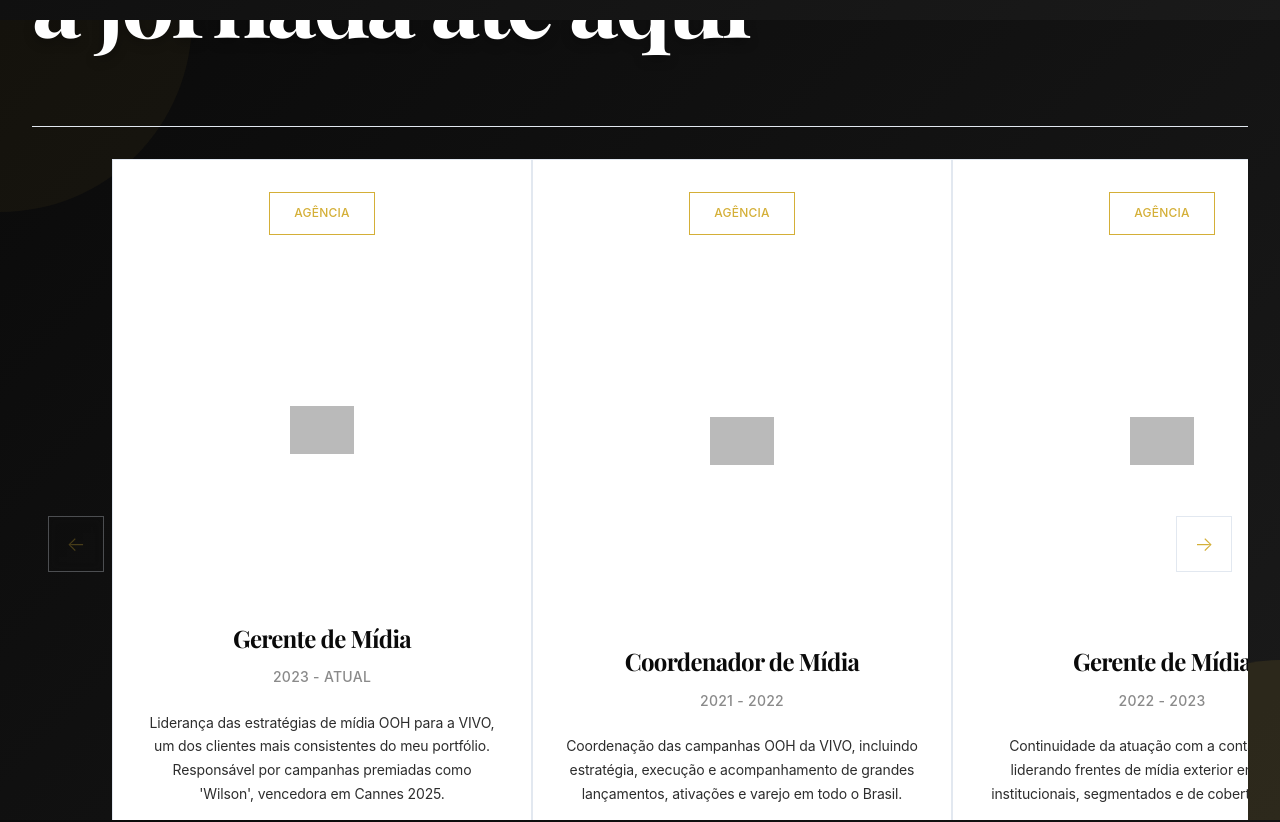
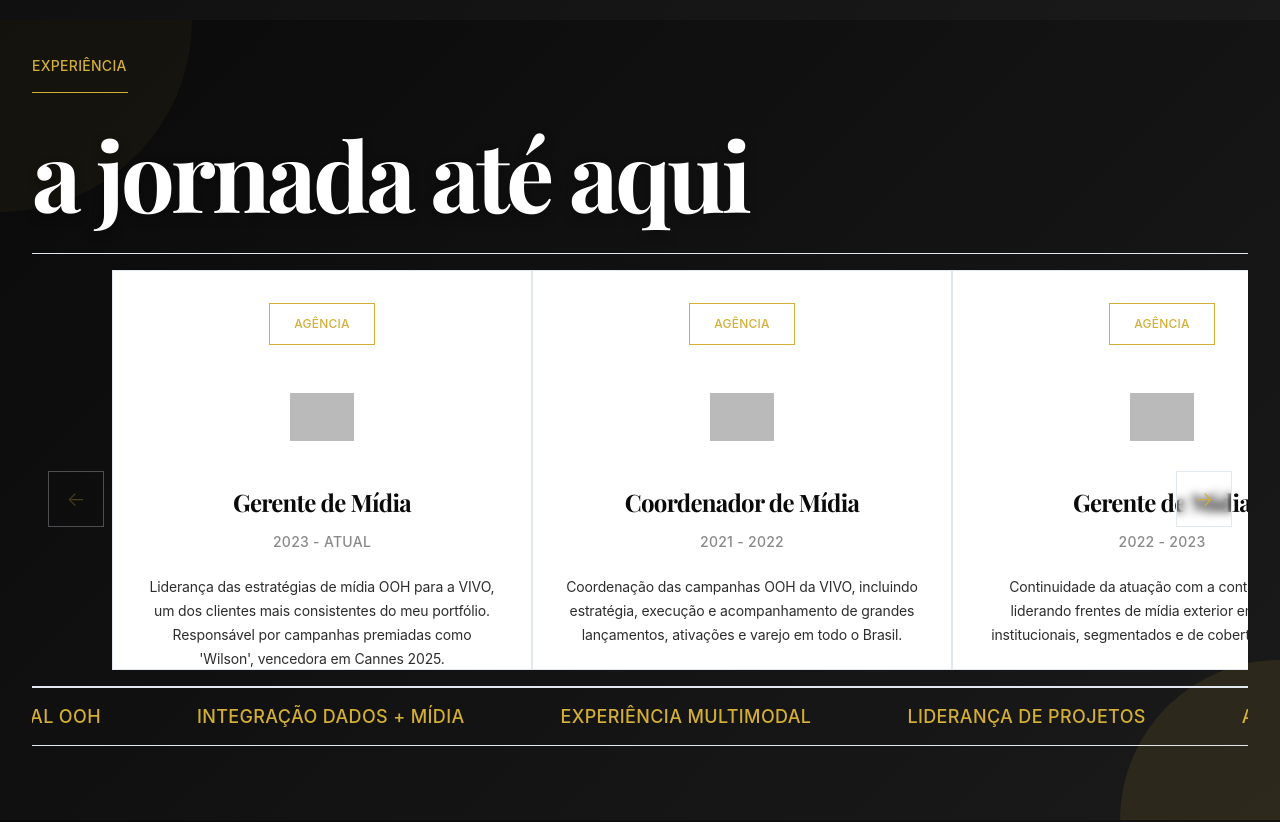
Before and after one commit to jeffersonlmendesbr/ooh-urban-vision, a React (Vite) app: page / in a window 1280 px wide. Shown: the part 2380-3202 px from the top of the page. Built offline with nearby package versions, Linux system fonts and the light colour scheme; grey boxes are pictures that could not be loaded.

Commit message:
Fix section layout
Adjust section layout to fit content within page height, correcting line positions.

```diff
--- a/src/components/experience/ExperienceCard.tsx
+++ b/src/components/experience/ExperienceCard.tsx
@@ -5,7 +5,7 @@ interface ExperienceCardProps {
 }
 
 export const ExperienceCard = ({ experience }: ExperienceCardProps) => (
-  <div className="min-w-[420px] w-[420px] h-[680px] bg-white-pure text-ink-black border border-grey-sophisticated/20 flex flex-col justify-between p-8 transition-all duration-500 hover:shadow-gold hover:border-gold-accent group hover-lift">
+  <div className="min-w-[420px] w-[420px] h-[400px] bg-white-pure text-ink-black border border-grey-sophisticated/20 flex flex-col justify-between p-8 transition-all duration-500 hover:shadow-gold hover:border-gold-accent group hover-lift">
     {/* Tag Section */}
     <div className="text-center mb-8">
       <span className="inline-block font-accent text-xs tracking-[0.2em] uppercase border border-gold-accent px-6 py-3 text-gold-accent bg-gold-accent/5 group-hover:bg-gold-accent group-hover:text-ink-black transition-all duration-300">
--- a/src/components/experience/ExperienceHeader.tsx
+++ b/src/components/experience/ExperienceHeader.tsx
@@ -3,7 +3,7 @@ interface ExperienceHeaderProps {
 }
 
 export const ExperienceHeader = ({ title }: ExperienceHeaderProps) => (
-  <div className="max-w-7xl mx-auto w-full mb-20">
+  <div className="max-w-7xl mx-auto w-full mb-8">
     {/* Section Label */}
     <div className="mb-8">
       <span className="inline-block text-gold-accent font-accent text-sm tracking-widest mb-4">
@@ -12,7 +12,7 @@ export const ExperienceHeader = ({ title }: ExperienceHeaderProps) => (
       <div className="w-24 h-px bg-gold-accent"></div>
     </div>
 
-    <h2 className="font-display text-6xl md:text-7xl lg:text-8xl text-white-pure mb-12 leading-none text-shadow-bold">
+    <h2 className="font-display text-6xl md:text-7xl lg:text-8xl text-white-pure mb-6 leading-none text-shadow-bold">
       {title}
     </h2>
   </div>
--- a/src/components/experience/ExperienceSection.tsx
+++ b/src/components/experience/ExperienceSection.tsx
@@ -7,7 +7,7 @@ interface ExperienceSectionProps {
 export const ExperienceSection = ({ children }: ExperienceSectionProps) => (
   <section
     id="experience"
-    className="h-screen gradient-dark flex flex-col justify-center py-16 px-8 relative overflow-hidden"
+    className="h-screen gradient-dark flex flex-col justify-start py-8 px-8 relative overflow-hidden"
   >
     {/* Decorative Elements */}
     <div className="absolute top-0 left-0 w-96 h-96 bg-gold-accent opacity-5 rounded-full -translate-x-48 -translate-y-48"></div>
--- a/src/components/experience/ScrollableCards.tsx
+++ b/src/components/experience/ScrollableCards.tsx
@@ -9,7 +9,7 @@ export const ScrollableCards = ({ children }: ScrollableCardsProps) => {
   const { scrollContainerRef, canScrollLeft, canScrollRight, scroll } = useScrollNavigation();
 
   return (
-    <div className="flex-1 flex items-center max-w-7xl mx-auto w-full">
+    <div className="flex-1 flex items-center max-w-7xl mx-auto w-full min-h-0">
       <div className="relative w-full">
         {/* Navigation Buttons */}
         <button
@@ -33,7 +33,7 @@ export const ScrollableCards = ({ children }: ScrollableCardsProps) => {
         </button>
 
         {/* Scrollable Cards Container */}
-        <div className="border-t border-b border-gold-accent/30 py-8">
+        <div className="border-t border-b border-gold-accent/30 py-4">
           <div
             ref={scrollContainerRef}
             className="overflow-x-auto overflow-y-hidden no-scrollbar px-20"
@@ -45,13 +45,13 @@ export const ScrollableCards = ({ children }: ScrollableCardsProps) => {
             <div className="flex gap-0">
               {children}
               {/* Partial card at the end for visual continuity */}
-              <div className="min-w-[200px] w-[200px] h-[680px] bg-gradient-to-r from-gold-accent/20 to-transparent border-l border-gold-accent/20"></div>
+              <div className="min-w-[200px] w-[200px] h-[400px] bg-gradient-to-r from-gold-accent/20 to-transparent border-l border-gold-accent/20"></div>
             </div>
           </div>
         </div>
 
         {/* Competences Ticker between two lines */}
-        <div className="border-t border-gold-accent/40 pt-8 pb-8">
+        <div className="border-t border-gold-accent/40 pt-4 pb-4">
           <div className="relative overflow-hidden">
             <div className="flex animate-ticker-scroll">
               {/* First set of tags */}
```
